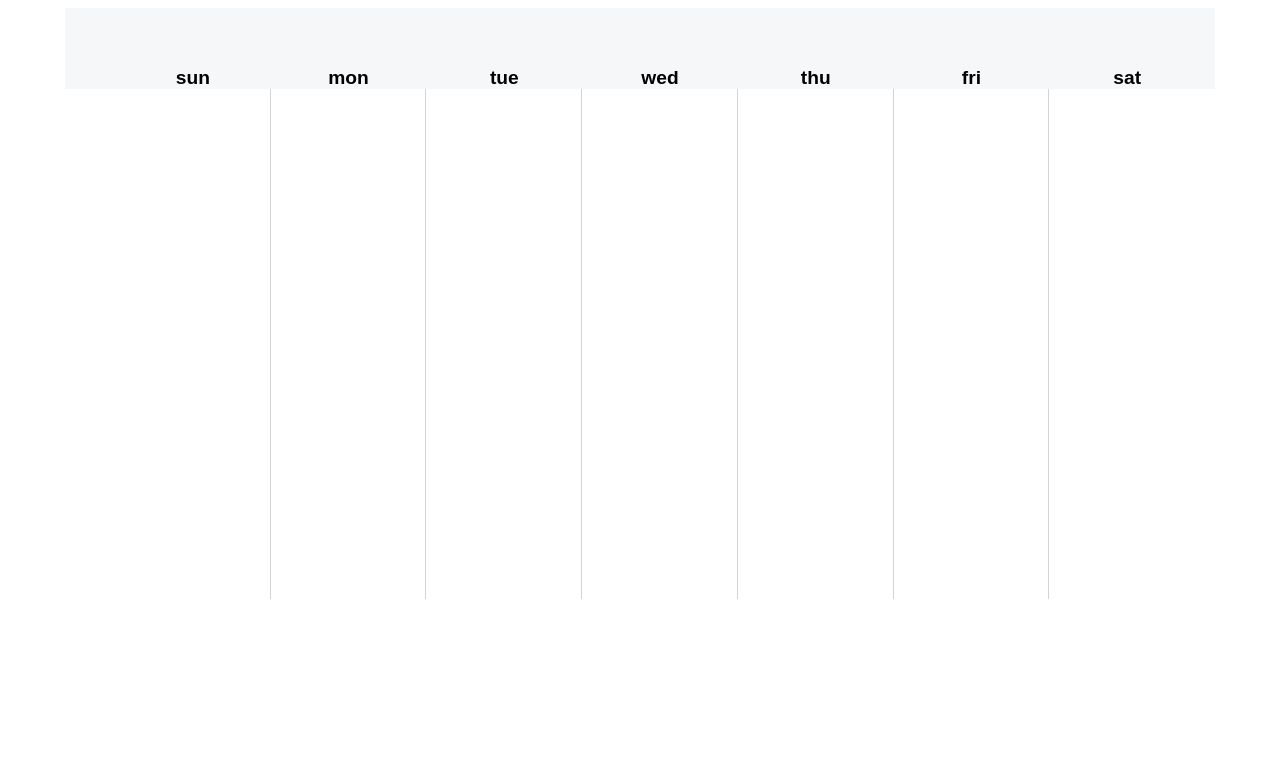
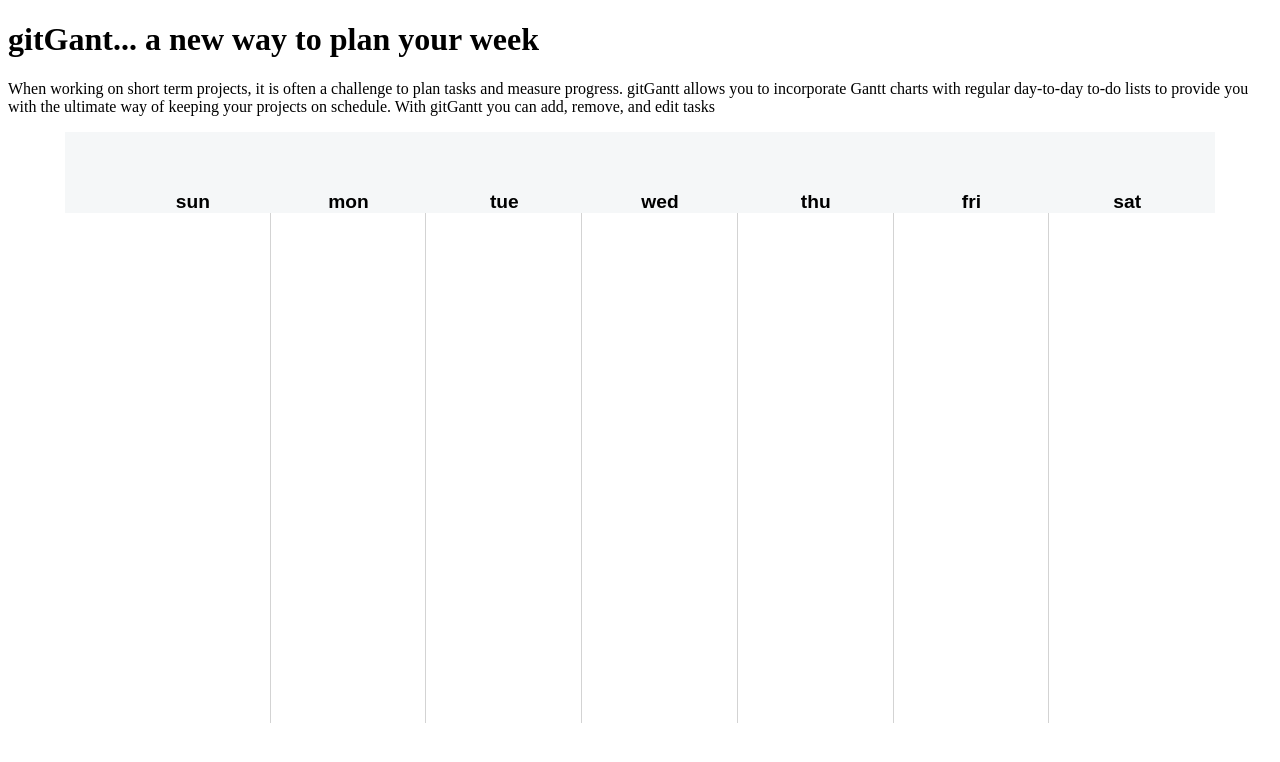
Before and after one commit to bianca-pokhrel/gitGantt, a plain HTML site: page index.html in a window 1280 px wide. Drawn offline with Linux system fonts and the light colour scheme.

Commit message:
basic html for landing page

```diff
--- a/index.html
+++ b/index.html
@@ -6,5 +6,9 @@
 
     </head>
     <body>
+        <h1>gitGant... a new way to plan your week</h1>
+        <p>When working on short term projects, it is often a challenge to plan tasks and measure progress.
+            gitGantt allows you to incorporate Gantt charts with regular day-to-day to-do lists to provide
+            you with the ultimate way of keeping your projects on schedule. With gitGantt you can add, remove, and edit tasks</p>
         <div id="gantt-chart"></div>
     </body>
```
